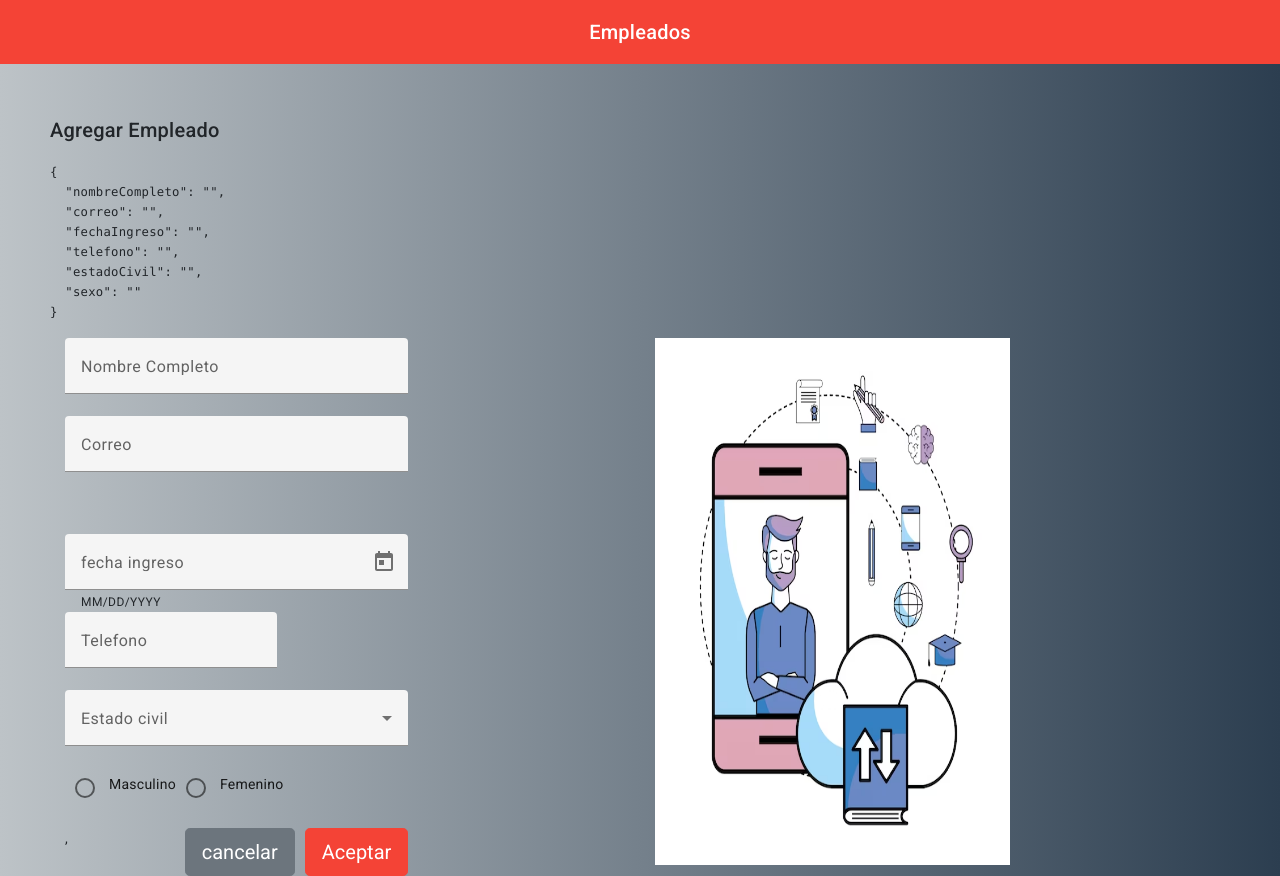
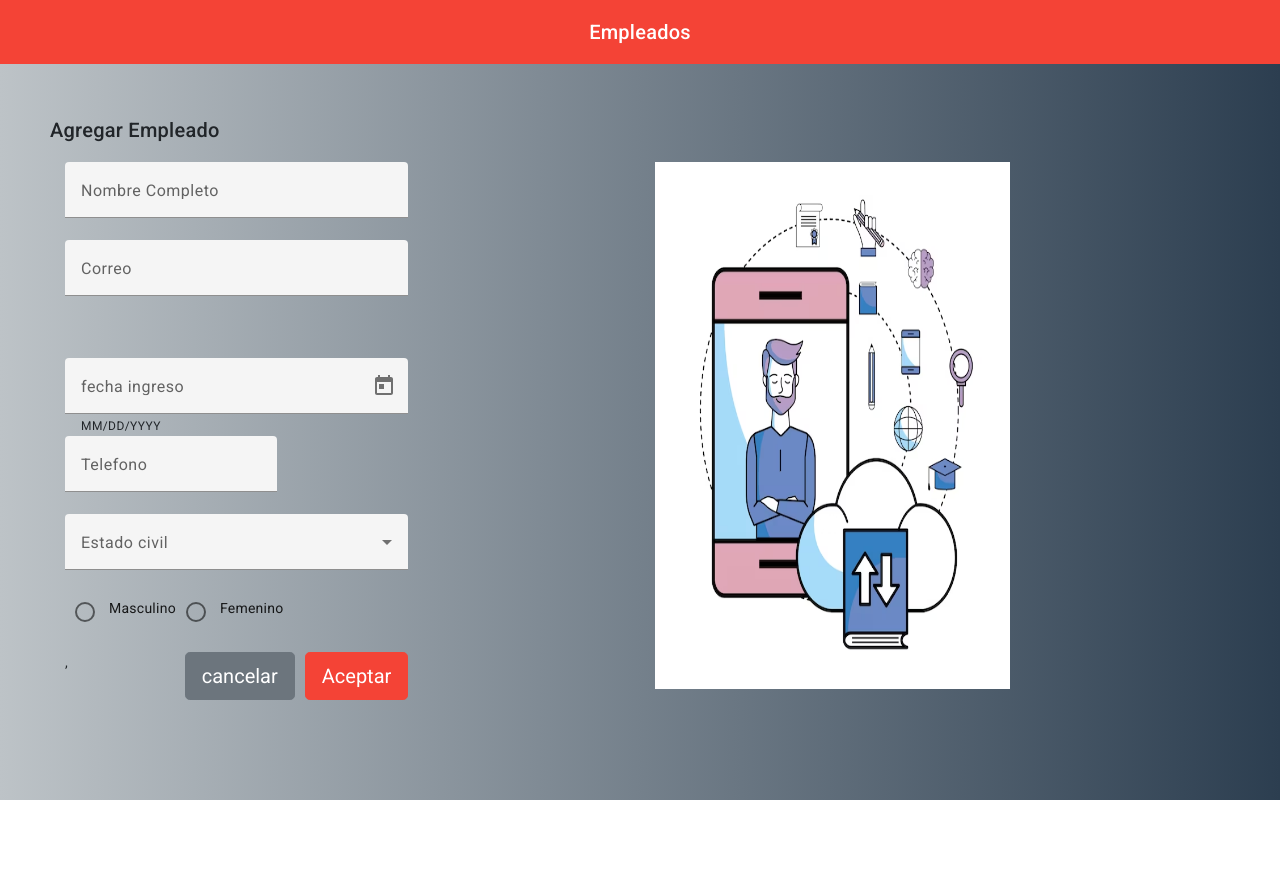
Before and after one commit to MiguelPasaje/Empleado-Angular-Material, an Angular app: page /add in a window 1280 px wide. After the commit the page ends 800 px from the top, so only its background shows below. Built offline with nearby package versions, Linux system fonts and the light colour scheme.

Commit message:
guardar empleado y mensaje de exito

```diff
--- a/src/app/components/add-edit-empleado/add-edit-empleado.component.html
+++ b/src/app/components/add-edit-empleado/add-edit-empleado.component.html
@@ -3,7 +3,7 @@
     <h2>Agregar Empleado</h2>
   </div>
 </div>
-<pre>{{myForm.value | json}}</pre>
+<!-- <pre>{{myForm.value | json}}</pre> -->
 <div class="row">
   <div class="col-lg-4">
     <form [formGroup]="myForm">
@@ -58,7 +58,7 @@
       </div>
       <br>
       <div class="col-lg-12">
-        <button class="btn btn-success btn-lg float-right" style="margin-left: 10px;">Aceptar</button>
+        <button class="btn btn-success btn-lg float-right" style="margin-left: 10px;" (click)="guardarEmpleado()">Aceptar</button>
         <button class="btn btn-secondary btn-lg float-right" routerLink="/">cancelar</button>
          ,
       </div>
--- a/src/app/components/add-edit-empleado/add-edit-empleado.component.ts
+++ b/src/app/components/add-edit-empleado/add-edit-empleado.component.ts
@@ -1,31 +1,53 @@
 import { Component } from '@angular/core';
 import { FormBuilder, FormGroup } from '@angular/forms';
 import { MAT_RADIO_DEFAULT_OPTIONS } from '@angular/material/radio';
+import { Empleado } from 'src/app/models/empleado';
+import { EmpleadoService } from '../../services/empleado.service';
+import { Router } from '@angular/router';
+import { MatSnackBar } from '@angular/material/snack-bar';
 
 @Component({
   selector: 'app-add-edit-empleado',
   templateUrl: './add-edit-empleado.component.html',
   styleUrls: ['./add-edit-empleado.component.css'],
-  providers: [{
-    provide: MAT_RADIO_DEFAULT_OPTIONS,
-    useValue: { color: 'primary' },
-}]
+  providers: [
+    {
+      provide: MAT_RADIO_DEFAULT_OPTIONS,
+      useValue: { color: 'primary' },
+    },
+  ],
 })
 export class AddEditEmpleadoComponent {
-
-  estadosCiviles:any[] = ['sotero','Casado','Divorciado']
+  estadosCiviles: any[] = ['sotero', 'Casado', 'Divorciado'];
 
   myForm: FormGroup;
 
-  constructor(private fb: FormBuilder){
-    this.myForm = fb.group({
-      nombreCompleto:[''],
-      correo:[''],
-      fechaIngreso:[''],
-      telefono:[''],
-      estadoCivil:[''],
-      sexo:[''],
-    })
+  constructor(
+    private fb: FormBuilder,
+    private empleadoService: EmpleadoService,
+    private route: Router, private snackBar: MatSnackBar
+  ) {
+    this.myForm = this.fb.group({
+      nombreCompleto: [''],
+      correo: [''],
+      fechaIngreso: [''],
+      telefono: [''],
+      estadoCivil: [''],
+      sexo: [''],
+    });
   }
 
+  guardarEmpleado() {
+    const empleado: Empleado = {
+      nombreCompleto: this.myForm.get('nombreCompleto')?.value,
+      correo: this.myForm.get('correo')?.value,
+      fechaIngreso: this.myForm.get('fechaIngreso')?.value,
+      telefono: this.myForm.get('telefono')?.value,
+      estadoCivil: this.myForm.get('estadoCivil')?.value,
+      sexo: this.myForm.get('sexo')?.value,
+    };
+    this.empleadoService.agregarEmpleado(empleado);
+    this.snackBar.open('empleado registrado','Ok',{duration:3000})
+    this.route.navigate(['/'])
+  }
 }
--- a/src/app/services/empleado.service.ts
+++ b/src/app/services/empleado.service.ts
@@ -65,4 +65,8 @@ export class EmpleadoService {
   eliminarEmpleado(index: number) {
     this.listEmpleados.splice(index, 1)
   }
+
+  agregarEmpleado(empleado:Empleado){
+    this.listEmpleados.unshift(empleado)
+  }
 }
```
